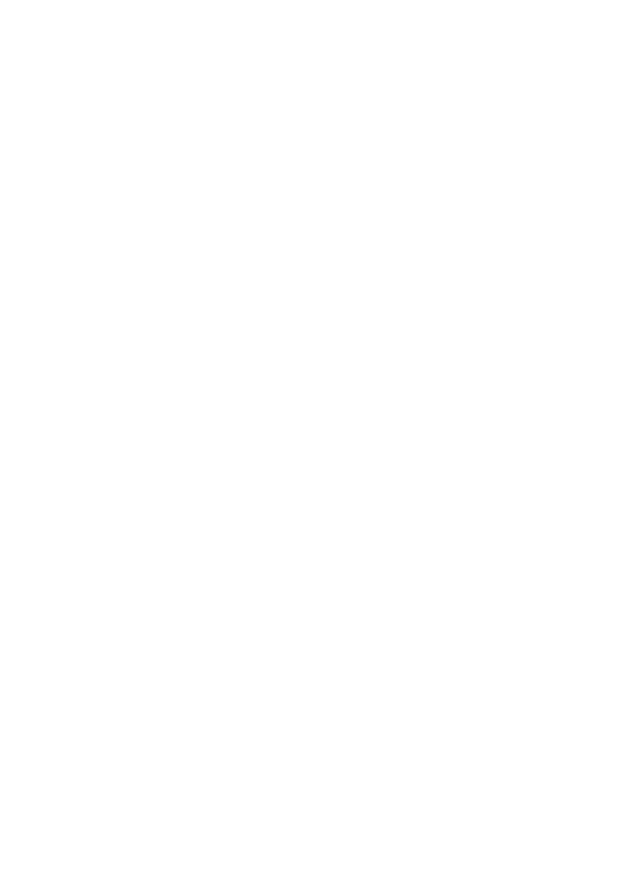
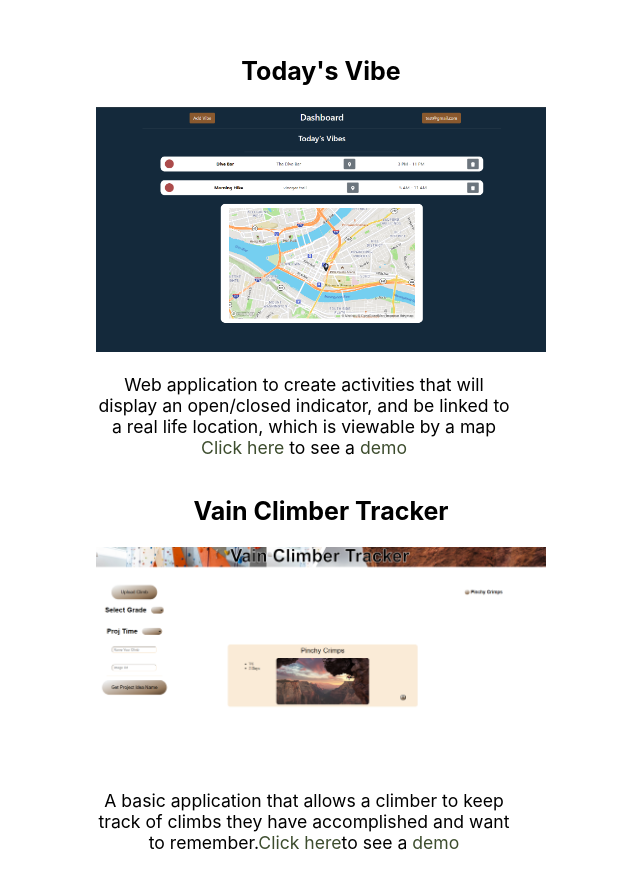
Before and after one commit to SpencerLake/Portfolio-rework, a React (Create React App) app: page / in a window 1280 px wide. Shown: the part 2041-2911 px from the top of the page, without its empty margins (319-959 px from the left). Before the commit the page ends 2060 px from the top, so only its background shows below. Built offline with nearby package versions, Linux system fonts and the light colour scheme.

Commit message:
added projects content

```diff
--- a/src/components/App.css
+++ b/src/components/App.css
@@ -59,6 +59,11 @@
 li {
   font-size: 1.2rem;
   font-weight: 400;
+}
+
+a {
+  text-decoration: none;
+  color: #3D4D2E;
 }
 
 
@@ -233,3 +238,21 @@
 }
 
 /* Projects Page ======================================== */
+
+.projects-page {
+  min-height: 100vh;
+  padding-top: 1rem;
+  display: flex;
+  flex-direction: column;
+  align-items: center;
+}
+
+.proj-pic {
+  width: 300px;
+}
+
+@media only screen and (min-width:1024px) {
+  .proj-pic {
+    width: 450px;
+  }
+}
--- a/src/components/Projects.js
+++ b/src/components/Projects.js
@@ -1,10 +1,42 @@
 import React from "react"
 import "./App.css"
+import todaysVibe from "../todaysVibe.png"
+import vainClimberTracker from "../vainClimberTracker.png"
 
 export default function Projects() {
     return (
         <div className="projects-page">
             <h2 className="section-title">PROJECTS</h2>
+            <div className="project-holder">
+                <h2 className="secondary-title">Today's Vibe</h2>
+                <div className="proj-pic">
+                    <img src={todaysVibe} alt='Picture of project' className='proj-pic'></img>
+                </div>
+                <div className="biography">
+                    <p className="descript-text">
+                        Web application to create activities
+                        that will display an open/closed indicator, and be linked to a real
+                        life location, which is viewable by a map
+                        <a id="demo-link" target="_blank" href="https://youtu.be/jtl2Cjk7gYE"> Click here </a>
+                         to see a
+                        <a id="demo-link" target="_blank" href="https://youtu.be/jtl2Cjk7gYE"> demo</a>
+                    </p>
+                </div>
+            </div>
+            <div className="project-holder">
+                <h2 className="secondary-title">Vain Climber Tracker</h2>
+                <div className="proj-pic">
+                    <img src={vainClimberTracker} alt='Picture of project' className='proj-pic'></img>
+                </div>
+                <div className="biography">
+                    <p className="descript-text">
+                        A basic application that allows a climber to keep track of
+                        climbs they have accomplished and want to remember.
+                        <a id="demo-link" target="_blank" href="https://youtu.be/LocMD9GrSfE">Click here</a>
+                        to see a <a id="demo-link" target="_blank" href="https://youtu.be/LocMD9GrSfE">demo</a>
+                    </p>
+                </div>
+            </div>
         </div>
     )
 }
```
Also changed, not shown: src/todaysVibe.png (added), src/vainClimberTracker.png (added).
